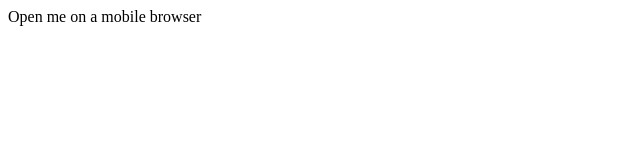
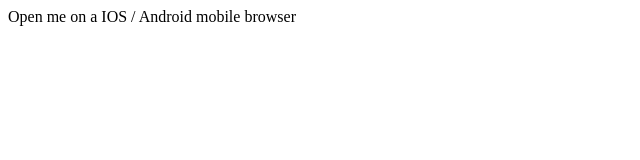
Before and after one commit to kennyth01/jq-smart-banner, a plain HTML site: page index.html in a window 1280 px wide. Shown: the whole page, without its empty margins (0-640 px from the left). Drawn offline with nearby package versions, Linux system fonts and the light colour scheme.

Commit message:
modify index file

```diff
--- a/index.html
+++ b/index.html
@@ -4,12 +4,10 @@
     <meta name="author" content="Copy Left">
     <meta name="google-play-app" content="app-id=com.sph.zippo">
    <meta name="viewport" content="width=device-width, initial-scale=1.0">
-	<link rel="apple-touch-icon" href="http://trezo.sg/m/resources/icons/Icon@2x.png">
-
     <link rel="stylesheet" href="jquery.smartbanner.css" type="text/css" media="screen">
   </head>
   <body>
-    Open me on a mobile browser
+    Open me on a IOS / Android mobile browser
     <script src="https://ajax.googleapis.com/ajax/libs/jquery/1.8/jquery.min.js"></script>
     <script src="jquery.smartbanner.js"></script>
 	<script src="browser-deeplink.js"></script>
@@ -33,6 +31,7 @@
 				inGooglePlay: '',
 				price: '',
 				url: '#',
+                                icon: 'http://trezo.sg/m/resources/icons/Icon@2x.png',
 				onInstall: function() {
 					deeplink.open("trezosg://");
 			  },
```
